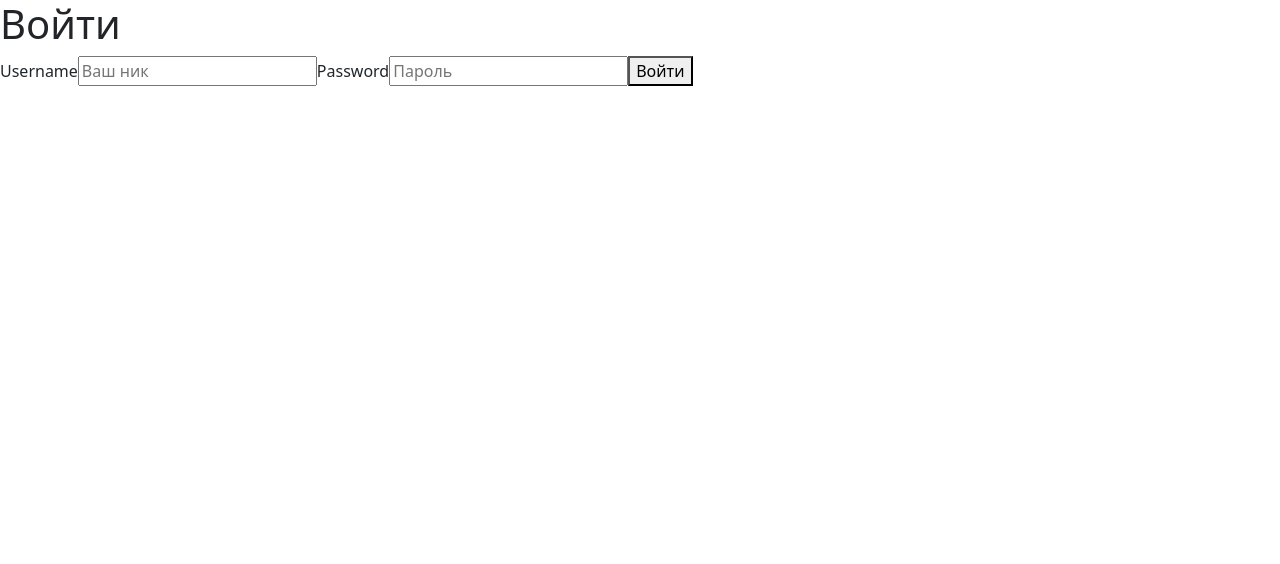
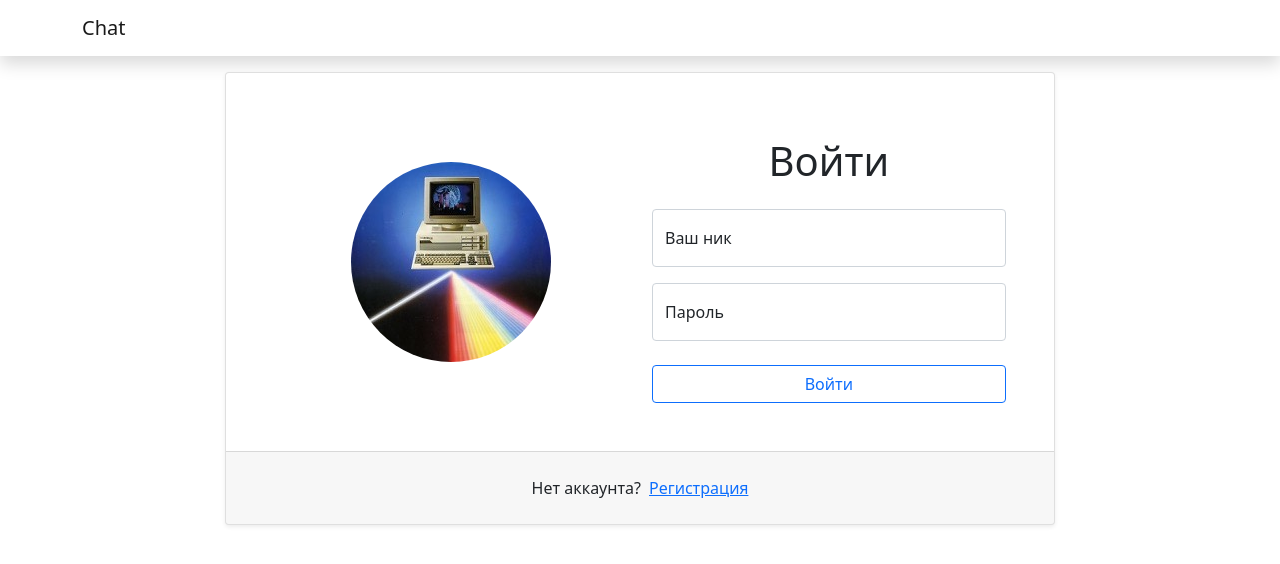
Before and after one commit to leteli/frontend-project-lvl4, a React app: page /login in a window 1280 px wide. Shown: the top 564 px of the page. Built offline with nearby package versions, Linux system fonts and the light colour scheme; the HTML template or start-up script is replaced by a standard one.

Commit message:
update form

```diff
--- a/src/components/LoginForm.jsx
+++ b/src/components/LoginForm.jsx
@@ -1,14 +1,29 @@
 /* eslint-disable react/jsx-props-no-spreading */
-import React from 'react';
+import React, { useState } from 'react';
+import { useHistory } from 'react-router';
 import { Formik, Form, useField } from 'formik';
 import * as yup from 'yup';
+import axios from 'axios';
+import cn from 'classnames';
+import {
+  Container,
+  Row,
+  Col,
+  Card,
+  Navbar,
+  Button,
+} from 'react-bootstrap';
+
+import routes from '../routes.js';
+import loginImage from '../../assets/login.jpg';
+import useAuth from '../contexts/auth.jsx';
 
 const TextInput = ({ label, ...props }) => {
   const [field, meta] = useField(props);
   return (
     <>
+      <input {...field} {...props} />
       <label htmlFor={props.id || props.name}>{label}</label>
-      <input className="text-input" {...field} {...props} />
       {meta.touched && meta.error ? (
         <div className="error">{meta.error}</div>
       ) : null}
@@ -16,9 +31,28 @@ const TextInput = ({ label, ...props }) => {
   );
 };
 
-const LoginForm = () => (
-  <>
-    <h1>Войти</h1>
+const LoginForm = () => {
+  const [authFailed, setAuthFailed] = useState(false);
+  const auth = useAuth();
+  const history = useHistory();
+
+  return (
+    <div className="d-flex flex-column h-100">
+      <Navbar expand="lg" className="shadow">
+        <Container>
+          <Navbar.Brand href="/">
+            Chat
+          </Navbar.Brand>
+        </Container>
+      </Navbar>
+      <Container fluid className="h-100">
+        <Row className="justify-content-center align-items-center h-100">
+          <Col xs={12} md={8} xxl={6}>
+            <Card className="shadow-sm my-3">
+              <Card.Body className="row p-5">
+                <div className="col-12 col-md-6 d-flex align-items-center justify-content-center">
+                  <img src={loginImage} className="rounded-circle" alt="Войти" />
+                </div>
                 <Formik
                   initialValues={{
                     username: '',
@@ -26,30 +60,64 @@ const LoginForm = () => (
                   }}
                   validationSchema={yup.object({
                     username: yup.string()
-          .required(),
+                      .required('Это обязательное поле'), // i18n
                     password: yup.string()
-          .required(),
+                      .required('Это обязательное поле'),
                   })}
-      onSubmit={() => {}}
+                  onSubmit={async (values) => {
+                    setAuthFailed(false);
+                    try {
+                      const { data } = await axios.post(routes.loginPath(), values);
+                      localStorage.setItem('userId', JSON.stringify(data));
+                      auth.logIn();
+                      history.push('/');
+                    } catch (err) {
+                      setAuthFailed(true);
+                      console.log(err); // debug
+                    }
+                  }}
                 >
-      <Form>
+                  <Form className="col-12 col-md-6 mt-3 mt-mb-0">
+                    <h1 className="text-center mb-4">Войти</h1>
+                    <div className="form-floating mb-3">
                       <TextInput
-          label="Username"
+                        className={cn('form-control', {
+                          'is-invalid': authFailed,
+                        })}
+                        label="Ваш ник"
                         name="username"
                         type="text"
                         placeholder="Ваш ник"
                       />
+                    </div>
+                    <div className="form-floating mb-4">
                       <TextInput
-          label="Password"
+                        className={cn('form-control', {
+                          'is-invalid': authFailed,
+                        })}
+                        label="Пароль"
                         name="password"
                         type="text"
                         placeholder="Пароль"
                       />
-
-        <button type="submit">Войти</button>
+                      <div className="invalid-feedback">Неверное имя пользователя или пароль</div>
+                    </div>
+                    <Button variant="outline-primary" className="w-100" type="submit">Войти</Button>
                   </Form>
                 </Formik>
-  </>
+              </Card.Body>
+              <Card.Footer className="p-4">
+                <div className="text-center">
+                  <span className="me-2">Нет аккаунта?</span>
+                  <a href="/signup">Регистрация</a>
+                </div>
+              </Card.Footer>
+            </Card>
+          </Col>
+        </Row>
+      </Container>
+    </div>
   );
+};
 
 export default LoginForm;
```
Lines whose indentation alone changed are shown as unchanged.
